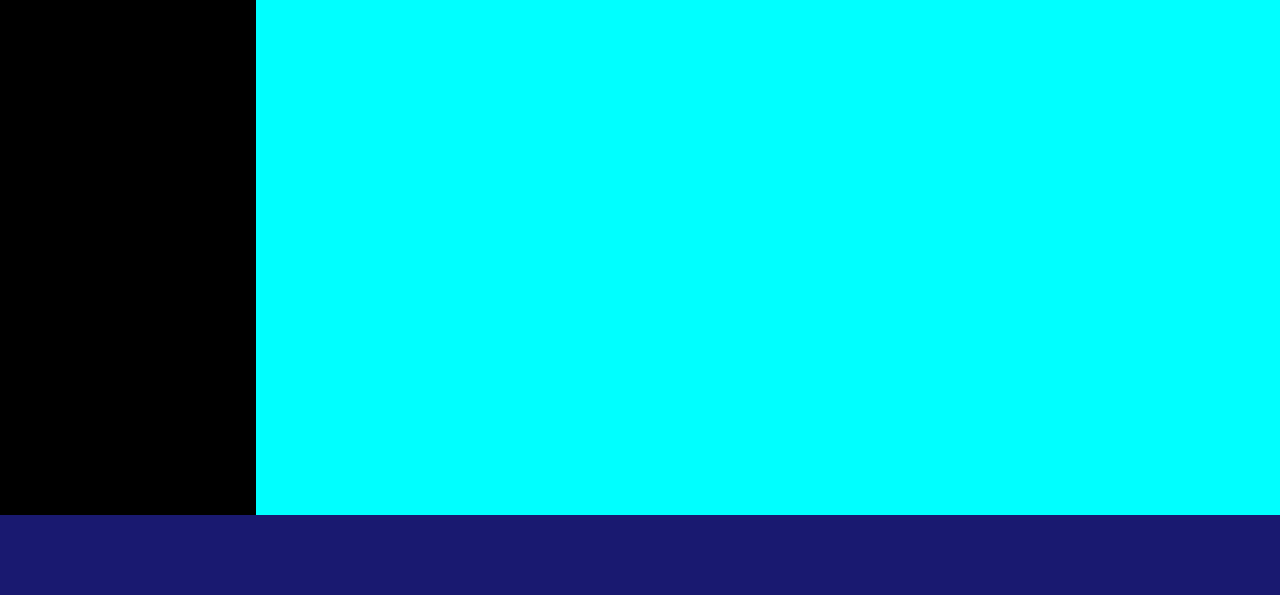
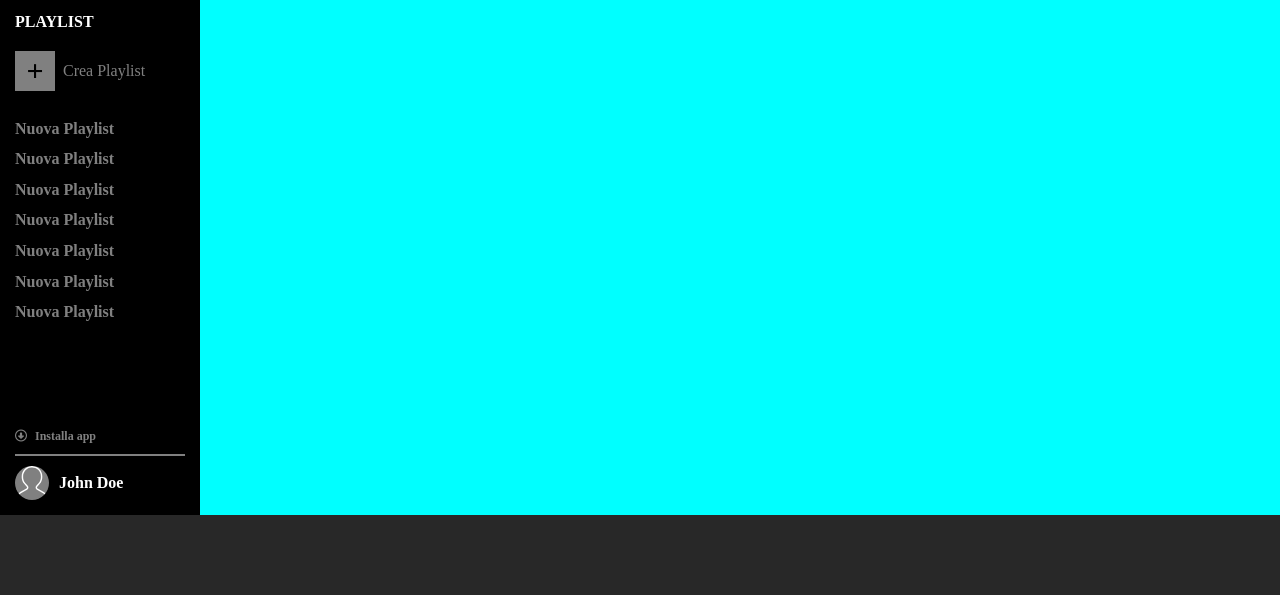
Before and after one commit to AlessandroGCatino/html-css-spotifyweb, a plain HTML site: page index.html in a window 1280 px wide. Shown: the part 205-800 px from the top of the page. Drawn offline with Linux system fonts and the light colour scheme.

Commit message:
completata sidebar

```diff
--- a/assets/css/style.css
+++ b/assets/css/style.css
@@ -7,25 +7,37 @@ box-sizing: border-box;
 .player{
     z-index: 999;
     height: 10vh;
+    min-height: 70px;
     width: 100vw;
-    background-color: midnightblue;
+    background-color: #282828;
     position: fixed;
     bottom: 0;
 }
 
 aside{
-    width: 20vw;
+    width: 200px;
     max-height: 90vh;
-    background-color: #000000;
+    background-color: black;
+    color: grey;
+    margin-bottom: 70px;
     padding: 15px;
     display: flex;
     flex-direction: column;
     gap: 20px;
+    position: fixed;
+    left: 0;
+    top: 0;
+    bottom: 0;
+    z-index: 50;
+    overflow: auto;
 }
 
 main{
-    width: 80vw;
+    width: calc(100vw - 200px);
     height: 100vh;
+    position: fixed;
+    top: 0;
+    right: 0;
     background-color: aqua;
 }
 
@@ -37,25 +49,38 @@ body>div{
 }
 
 .logo{
-    width: 70%;
+    max-width: 60%;
 }
 
+.logo,
+aside h4{
+    color: white;
+}
+
+aside h4{
+    text-transform: uppercase;
+}
 
 li{
     color: grey;
     display: flex;
     align-items: center;
+    margin-block: 5px;
     position: relative;
+    font-weight: bold;
 }
 
-li svg{
+li svg,
+.new-playlist span,
+.user-cta>span{
     width: 2em;
-    margin-right: 5px;
-    display: block;
+    margin-right: 8px;
+    display: inline;
 }
 
 li:hover{
     color: white;
+    cursor: pointer;
 }
 
 li:hover :before{
@@ -65,3 +90,64 @@ li:hover :before{
     left: -15px;
     border-left: 3px solid #acfd2f;
 }
+
+
+.new-playlist{
+    display: flex;
+    align-items: center;
+    color: grey;
+}
+.new-playlist span{
+    width: 40px;
+    display: flex;
+    justify-content: center;
+    align-items: center;
+    color: black;
+    font-weight: bold;
+    font-size: 30px;
+    background-color: grey;
+    aspect-ratio: 1/1;
+}
+
+.playlists{
+    text-transform: capitalize;
+    line-height: 160%;
+}
+
+.user-cta{
+    margin-top: auto;
+    font-weight: bold;
+    font-size: 12px;
+}
+
+.user-cta hr{
+    border: 1px solid;
+    margin-block: 10px;
+}
+
+.user-cta figure{
+    width: 20%;
+    aspect-ratio: 1;
+    background-color: gray;
+    border-radius: 50%;
+    overflow: hidden;
+}
+
+.user-cta figure img{
+    width: 100%;
+    display: block;
+    object-fit: contain;
+    border-radius: 50%;
+}
+
+.user-cta>div{
+    display: flex;
+    align-items: center;
+    width: 100%;
+    gap: 10px;
+}
+
+.user-cta>div span{
+    font-size: 16px;
+    color: white;
+}
--- a/index.html
+++ b/index.html
@@ -6,6 +6,8 @@
     <title>My Spotify</title>
     <link rel="stylesheet" href="./assets/css/style.css">
     <link rel="icon" type="image/x-icon" href="./assets/images/favicon.ico">
+
+    <link rel="stylesheet" href="https://cdnjs.cloudflare.com/ajax/libs/font-awesome/6.5.1/css/all.min.css" integrity="sha512-DTOQO9RWCH3ppGqcWaEA1BIZOC6xxalwEsw9c2QQeAIftl+Vegovlnee1c9QX4TctnWMn13TZye+giMm8e2LwA==" crossorigin="anonymous" referrerpolicy="no-referrer" />
     <style>
         @import url('https://fonts.googleapis.com/css2?family=Roboto:wght@300;400&display=swap');
     </style>
@@ -41,6 +43,32 @@
                 </ul>
             </nav>
 
+            <h4>playlist</h4>
+            <div class="new-playlist">
+                <span>&plus;</span>
+                Crea Playlist
+            </div>
+            <div class="playlists">
+                <ul>
+                    <li>nuova playlist</li>
+                    <li>nuova playlist</li>
+                    <li>nuova playlist</li>
+                    <li>nuova playlist</li>
+                    <li>nuova playlist</li>
+                    <li>nuova playlist</li>
+                    <li>nuova playlist</li>
+                </ul>
+
+            </div>
+
+            <div class="user-cta">
+                <span><i class="fa-regular fa-circle-down"></i></span>Installa app
+                <hr>
+                <div>
+                    <figure><img src="./assets/images/profile.svg" alt="profile"></figure>
+                    <span>John Doe</span>
+                </div>
+            </div>
         </aside>
 
         <main>
```
